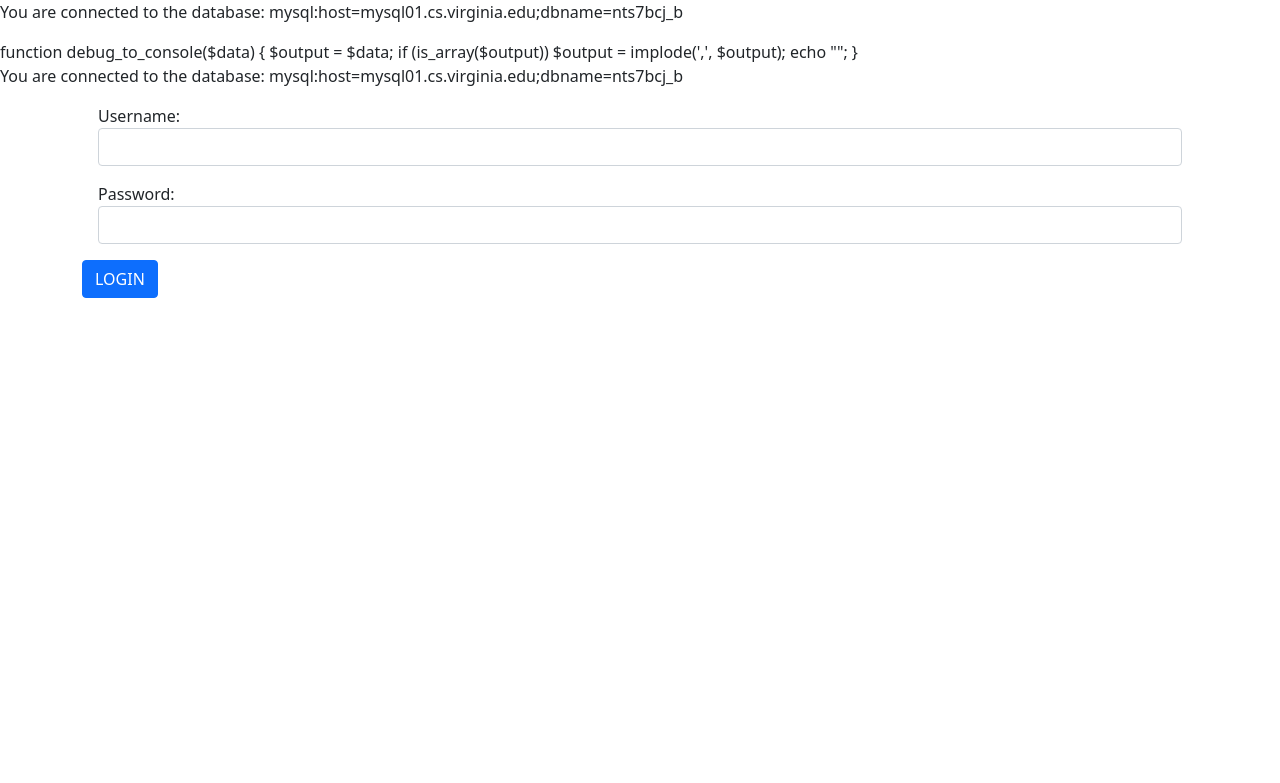
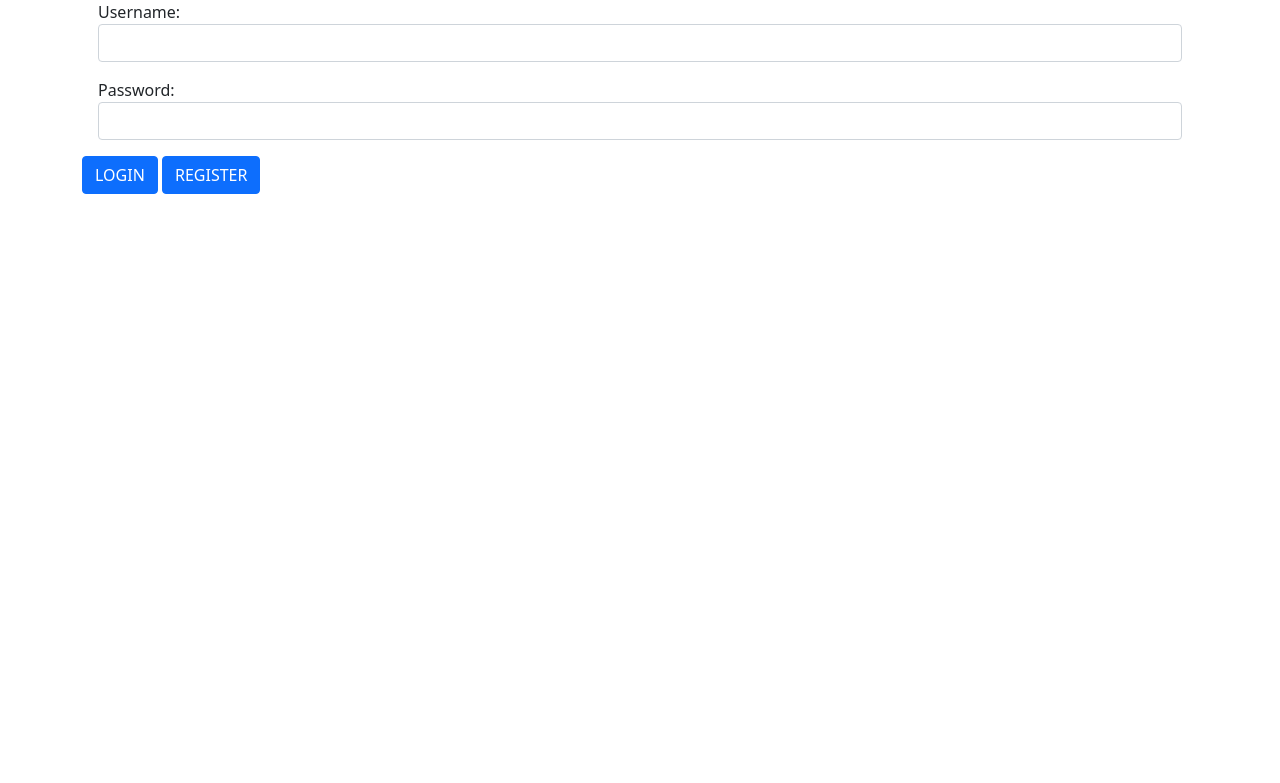
Before and after one commit to NathanStevenson/hooseating, a PHP site: page /form.php in a window 1280 px wide. Shown: the top 783 px of the page. Run offline with PHP 8.4, Linux system fonts and the light colour scheme.

Commit message:
code was bugged works now, added comments + formatting

```diff
--- a/connect-db.php
+++ b/connect-db.php
@@ -1,3 +1,5 @@
+<!-- TO TEST LOCALLY http://www.cs.virginia.edu/~your-computingID/path-to-your-file/helloworld.html (do not include public_html)-->
+
 <?php
 /** S23, PHP (on GCP, local XAMPP, or CS server) connect to MySQL (on CS server) **/
 $username = 'nts7bcj';
@@ -14,7 +16,6 @@ try
    $db = new PDO($dsn, $username, $password);
 
    // dispaly a message to let us know that we are connected to the database
-   echo "<p>You are connected to the database: $dsn</p>";
 }
 catch (PDOException $e)     // handle a PDO exception (errors thrown by the PDO library)
 {
--- a/form.php
+++ b/form.php
@@ -1,9 +1,16 @@
 <?php
+    // Require code for other files needed for the user login form
+    // Code that connects the database
     require("connect-db.php");
-  require("login.php");
-  require("register.php");
+    // file containing functions relating to registering and logging in users
+    require("login_register.php");
+    // function that has some nice utility functions
+    require("utilities.php");
+
+    // Code that executes upon a POST command need to check the value of the button to proceed with logic
     $authAttempt = 0;
     if($_SERVER['REQUEST_METHOD']=='POST'){
+        // Code to validate if the username and password are legit upon login button being clicked
         if(!empty($_POST['actionBtn']) && $_POST['actionBtn']=="LOGIN"){
             $auth = checkLogin($_POST['name'], $_POST['password']);
             $authAttempt = 1;
@@ -15,65 +22,46 @@
                 echo "INCORRECT USERNAME OR PASSWORD";
                 }
             }
-
+        }
+        //  Code that checks whether or not the username currently exists when the user clicks the register button on the login page
+        if (!empty($_POST['actionBtn']) && $_POST['actionBtn']=="REGISTER"){
+            $res = username_taken($_POST['name']);
+            if ($res){
+                $username_exists_msg = "That username already exists!";
             }
         }
-
-  if ($_SERVER['REQUEST_METHOD'] == 'POST'){// && $_POST['actionbtn']=="REGISTER"){
-    global $db;
-    $username = $_POST['name'];
-    $res = checkifuserexist($username);
-    debug_to_console($res);
-    if ($res){
-        debug_to_console("USERNAME EXISTS!!!!@!");
     }
-  }
-
-
-
 ?>
 
+<!-- Standard Header that should be included before every HTML page that we have (includes Bootstrap URL and metadata info) -->
 <!DOCTYPE html>
 <html>
 <head>
         <meta charset="UTF-8">
-
-
         <meta name="viewport" content="width=device-width, initial-scale=1">
-
         <meta name="author" content="your name">
         <meta name="description" content="include some description about your page">
-
         <title>Bootstrap example</title>
         <link href="https://cdn.jsdelivr.net/npm/bootstrap@5.1.3/dist/css/bootstrap.min.css" rel="stylesheet" integrity="sha384-1BmE4kWBq78iYhFldvKuhfTAU6auU8tT94WrHftjDbrCEXSU1oBoqyl2QvZ6jIW3" crossorigin="anonymous">
         <link rel="icon" type="image/png" href="http://www.cs.virginia.edu/~up3f/cs4750/images/db-icon.png" />
-
-
     </head>
 
     <body>
+        <!-- User Login Form -->
         <div class="container">
-
             <form name="mainForm" action="form.php" method="post">
                 <div class="row mb-3 mx-3">
                     Username:
-    <input type="text" class="form-control" name="name" required
-    />
-
+                    <input type="text" class="form-control" name="name" required />
                 </div>
                 <div class="row mb-3 mx-3">
                     Password:
-    <input type="password" class="form-control" name="password" required
-    />
+                    <input type="password" class="form-control" name="password" required />
                 </div>
 
                 <input type="submit" class="btn btn-primary" value="LOGIN" name="actionBtn" title="submit">
-
+                <input type="submit" class="btn btn-primary" value="REGISTER" name="actionBtn" title="submit">
             </form>
-
-
-
-
         </div>
     </body>
 </html>
--- a/login.php
+++ /dev/null
@@ -1,14 +0,0 @@
-<?php
-
-function checkLogin($username, $password){
-    global $db;
-    $query = "select * from User where name=:name and password=PASSWORD(:password)";
-    $statement = $db->prepare($query);
-    $statement->bindValue(':name', $username);
-    $statement->bindValue(':password', $password);
-    $statement->execute();
-    $result = $statement->fetch();
-    $statement->closeCursor();
-    return $result;
-}
-?>
--- a/main_page.php
+++ b/main_page.php
@@ -2,6 +2,8 @@
   require("connect-db.php");
 
 ?>
+
+
 <!DOCTYPE html>
 <html>
     <head>
@@ -15,7 +17,7 @@
     </head>
 
     <body>
-
+        <div>Hello World</div>
     </body>
 
 </html>
--- a/main_page_proc.php
+++ /dev/null
@@ -1,7 +0,0 @@
-function debug_to_console($data) {
-    $output = $data;
-    if (is_array($output))
-        $output = implode(',', $output);
-
-    echo "<script>console.log('Debug Objects: " . $output . "' );</script>";
-}
--- a/register.php
+++ /dev/null
@@ -1,17 +0,0 @@
-<?php
-require("main_page_proc.php");
-// require("form.php");
-require("connect-db.php");
-
-function checkifuserexist($username){
-    global $db;
-    debug_to_console($username);
-    $query = "SELECT * FROM User where name=:username";
-    $statement = $db->prepare($query);
-    $statement->bindValue(':username', $username);
-    $statement->execute();
-    $results = $statement->fetchAll();
-    $statement->closeCursor();
-    return $results;
-}
-?>
--- /dev/null
+++ b/utilities.php
@@ -0,0 +1,10 @@
+<?php
+    // This function is the equivalent of console.log in JS
+    function debug_to_console($data) {
+        $output = $data;
+        if (is_array($output))
+            $output = implode(',', $output);
+
+        echo "<script>console.log('Debug Objects: " . $output . "' );</script>";
+    }
+?>
```
Also changed, not shown: login_register.php (added, +27 -0 lines). Lines whose indentation alone changed are shown as unchanged.
